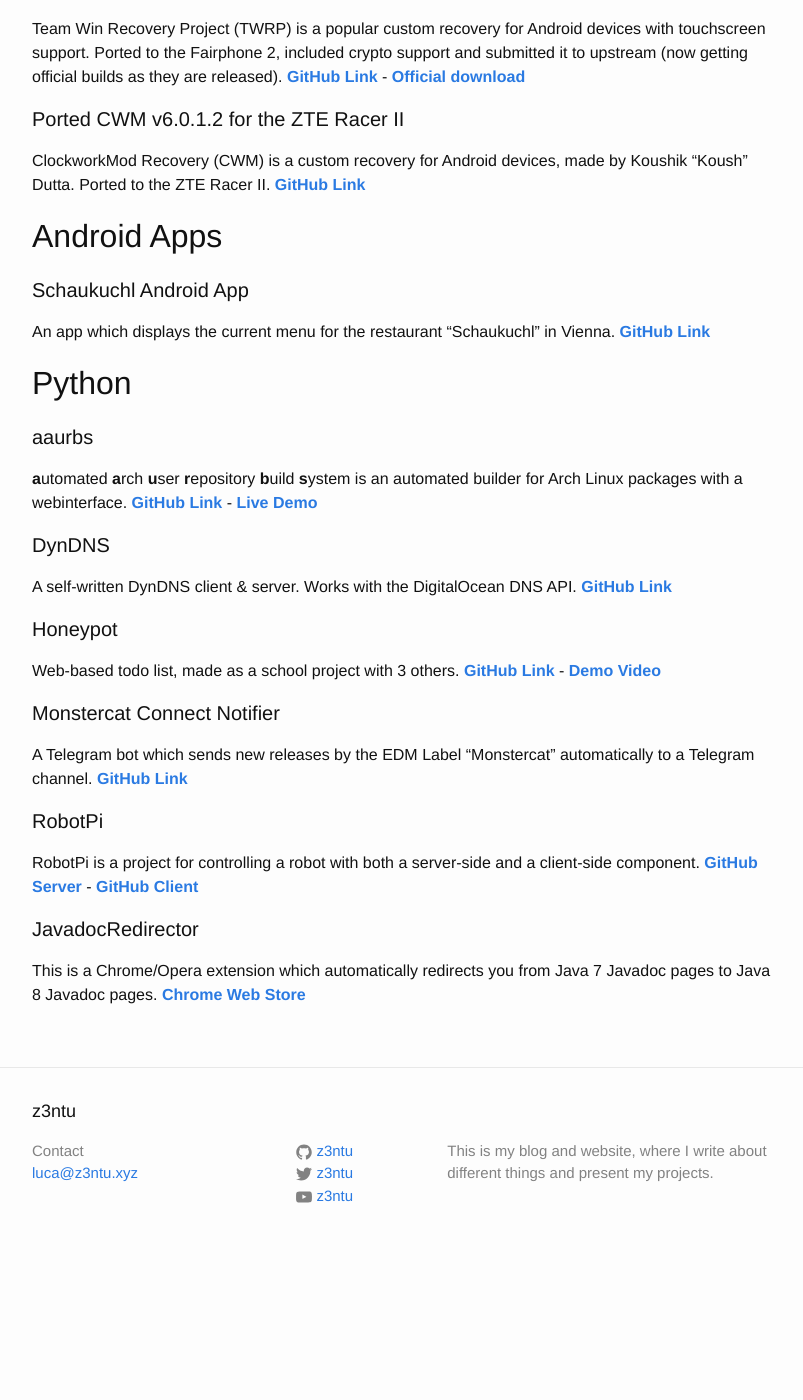
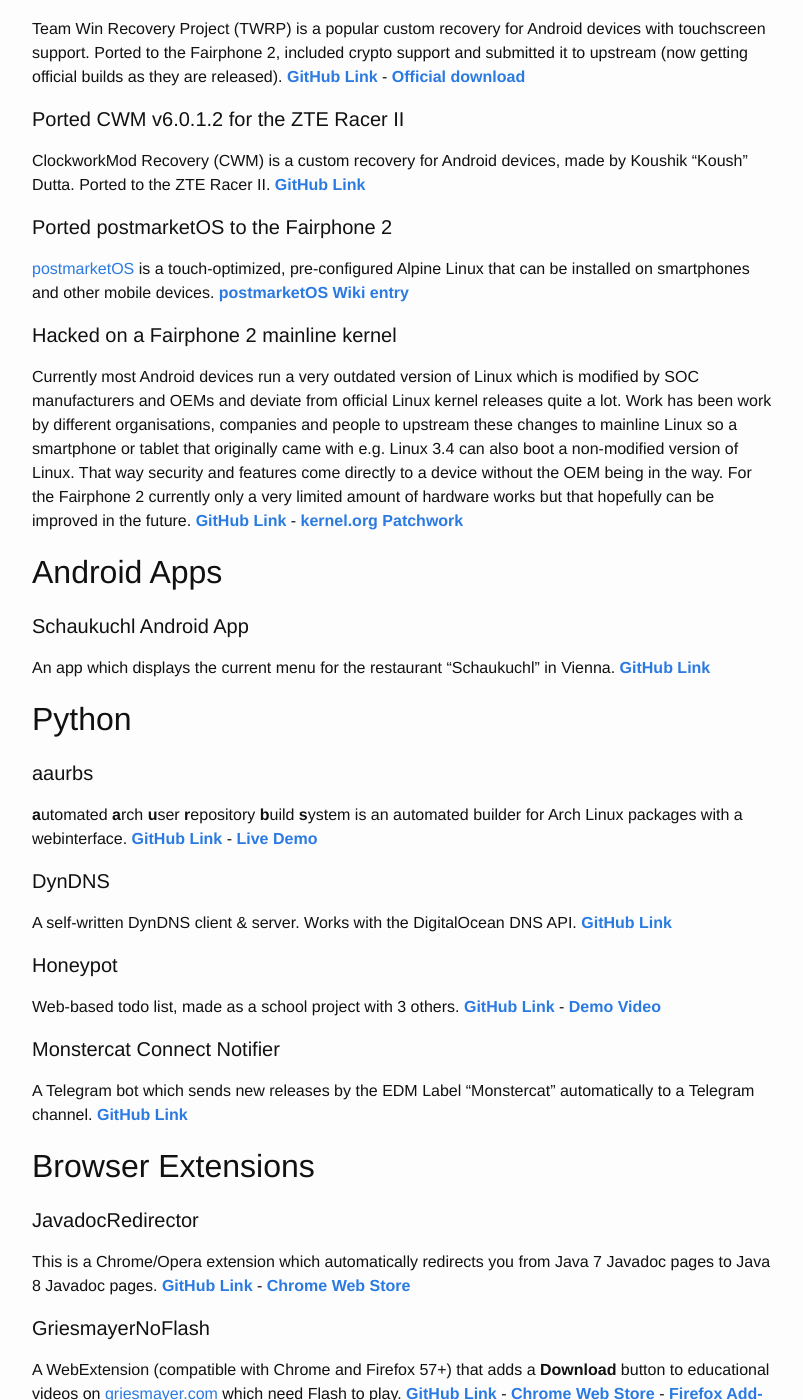
Before and after one commit to z3ntu/lucaweiss.eu_source, a Jekyll site: the page built from projects.md, in a window 1280 px wide and 1400 px high, scrolled down 340 px. Shown: the whole window, without its empty margins (238-1041 px from the left). Built offline with Jekyll 4.4.1, drawn with Linux system fonts in a browser that asks for light colours; before the commit the page ends 1607 px from its top, so only the background shows below that; some of the changed text lies outside the part shown.

Commit message:
Update projects page with new content

```diff
--- a/projects.md
+++ b/projects.md
@@ -19,6 +19,15 @@
 
 ClockworkMod Recovery (CWM) is a custom recovery for Android devices, made by Koushik "Koush" Dutta. Ported to the ZTE Racer II. **[GitHub Link](https://github.com/z3ntu/android_device_zte_racer2)**
 
+#### Ported postmarketOS to the Fairphone 2
+
+[postmarketOS](https://postmarketos.org/) is a touch-optimized, pre-configured Alpine Linux that can be installed on smartphones and other mobile devices. **[postmarketOS Wiki entry](https://wiki.postmarketos.org/wiki/Fairphone_2_(fairphone-fp2))**
+
+#### Hacked on a Fairphone 2 mainline kernel
+
+Currently most Android devices run a very outdated version of Linux which is modified by SOC manufacturers and OEMs and deviate from official Linux kernel releases quite a lot. Work has been work by different organisations, companies and people to upstream these changes to mainline Linux so a smartphone or tablet that originally came with e.g. Linux 3.4 can also boot a non-modified version of Linux. That way security and features come directly to a device without the OEM being in the way.
+For the Fairphone 2 currently only a very limited amount of hardware works but that hopefully can be improved in the future. **[GitHub Link](https://github.com/z3ntu/linux)** - **[kernel.org Patchwork](https://patchwork.kernel.org/bundle/z3ntu/FP2-initial/)**
+
 ## Android Apps
 
 #### Schaukuchl Android App
@@ -35,7 +44,6 @@
 
 A self-written DynDNS client & server. Works with the DigitalOcean DNS API. **[GitHub Link](https://github.com/z3ntu/DynDNS)**
 
-
 #### Honeypot
 
 Web-based todo list, made as a school project with 3 others. **[GitHub Link](https://github.com/MadeInSpengergasse/Honeypot)** - **[Demo Video](https://youtu.be/8HdV2xxItIM)**
@@ -44,10 +52,27 @@
 
 A Telegram bot which sends new releases by the EDM Label "Monstercat" automatically to a Telegram channel. **[GitHub Link](https://github.com/z3ntu/MonstercatConnectNotifier)**
 
+
+## Browser Extensions
+
+#### JavadocRedirector
+
+This is a Chrome/Opera extension which automatically redirects you from Java 7 Javadoc pages to Java 8 Javadoc pages. **[GitHub Link](https://github.com/z3ntu/JavadocRedirector)** - **[Chrome Web Store](https://chrome.google.com/webstore/detail/javadoc-redirector/pkpckmephcfffdfjemgnekclglhpkcom)**
+
+#### GriesmayerNoFlash
+
+A WebExtension (compatible with Chrome and Firefox 57+) that adds a **Download** button to educational videos on [griesmayer.com](http://griesmayer.com/) which need Flash to play. **[GitHub Link](https://github.com/z3ntu/GriesmayerNoFlash)** - **[Chrome Web Store](https://chrome.google.com/webstore/detail/griesmayernoflash/hcaikojphmgkkdcpcohmmnloolhkjihp)** - **[Firefox Add-on](https://addons.mozilla.org/en-US/firefox/addon/griesmayernoflash/)**
+
+## Others
+
+#### OpenRazer
+
+OpenRazer is an open-source driver and user-space daemon that allows you to manage your Razer peripherals on GNU/Linux. I am helping the project by handling issues, packaging the software for different Linux distributions and developing the software. **[GitHub Link](https://github.com/openrazer/openrazer)** - **[Project Website](https://openrazer.github.io/)**
+
+#### RazerGenie
+
+An open-source Qt-based application which is used for having a graphical way for interacting with the [OpenRazer](#openrazer) daemon. It is programmed in C++ and Qt. **[GitHub Link](https://github.com/z3ntu/RazerGenie)**
+
 #### RobotPi
 
 RobotPi is a project for controlling a robot with both a server-side and a client-side component. **[GitHub Server](https://github.com/z3ntu/robotpi_server)** - **[GitHub Client](https://github.com/z3ntu/robotpi_client_android)**
-
-#### JavadocRedirector
-
-This is a Chrome/Opera extension which automatically redirects you from Java 7 Javadoc pages to Java 8 Javadoc pages. **[Chrome Web Store](https://chrome.google.com/webstore/detail/javadoc-redirector/pkpckmephcfffdfjemgnekclglhpkcom)**
```
